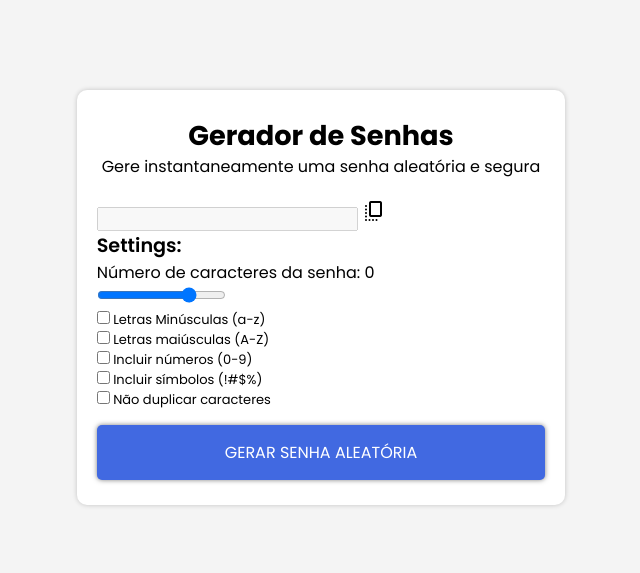
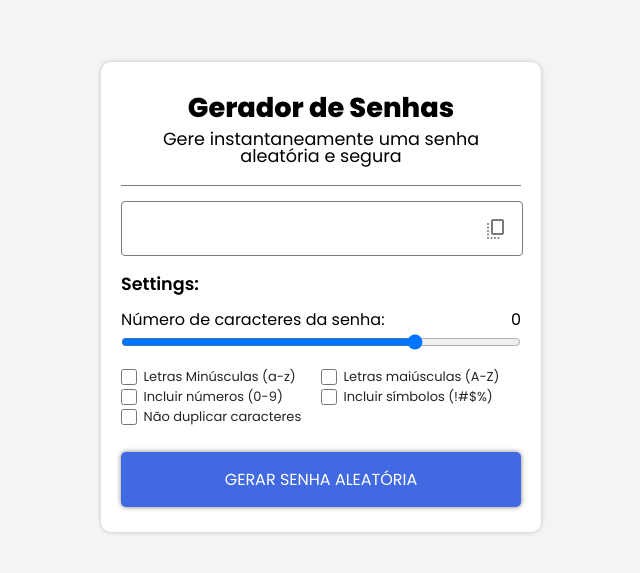
Before and after one commit to filipescrdoso/Mini-Projetos-JavaScript, a plain HTML site: page mini-projects/Password Generator/index.html in a window 1280 px wide. Shown: the part 103-676 px from the top of the page, without its empty margins (319-959 px from the left). Drawn offline with nearby package versions, Linux system fonts and the light colour scheme.

Commit message:
Updating the style
- Little fixes in the style;

```diff
--- a/mini-projects/Password Generator/index.html
+++ b/mini-projects/Password Generator/index.html
@@ -8,6 +8,67 @@
     <title>Gerador de Senhas</title>
 
     <style>
+        .container {
+            width: 400px;
+        }
+        .inner-container {
+            border-top: 1px solid rgba(0, 0, 0, .5);
+            padding-top: 15px;
+        }
+        h2 {
+            margin: 15px 0px 10px 0px;
+        }
+        .input-div {
+            position: relative;
+        }
+        .input-div input{
+            width: 100%;
+            height: 53px;
+            color: #000;
+            background: none;
+            font-size: 1.1em;
+            font-weight: 500;
+            border-radius: 4px;
+            letter-spacing: 1.4px;
+            border: 1px solid #7a7a7a;
+        }
+        .input-div span{
+            position: absolute;
+            right: 13px;
+            top: 16px;
+            cursor: pointer;
+            color: #7a7a7a;
+        }
+        .slider-details {
+            display: flex;
+            justify-content: space-between;
+        }
+        #pass-slider {
+            width: 100%;
+            margin-top: -10px;
+        }
+        .options-div{
+            margin: 10px 0px;
+        }
+        .options {
+            display: flex;
+            flex-wrap: wrap;
+        }
+        .options .option {
+            display: flex;
+            align-items: center;
+            width: calc(100%/2);
+        }
+        .options label {
+            cursor: pointer;
+            color: #252525;
+            padding-left: .5em;
+        }
+        .options .option input{
+            height: 16px;
+            width: 16px;
+            cursor: pointer;
+        }
         button {
             text-transform: uppercase;
             margin-top: 15px;
@@ -24,8 +85,8 @@
             <div class="input-div">
                 <input type="text" disabled>
                 <span class="material-symbols-rounded">copy_all</span>
-                <span class="safety-bar"></span>
             </div>
+            <span class="safety-bar"></span>
 
             <div class="settings-div">
                 <h2>Settings:</h2>
--- a/styles/generalStyle.css
+++ b/styles/generalStyle.css
@@ -34,18 +34,21 @@ body {
 
 .container h1 {
     text-align: center;
-    font-weight: 700;
+    font-weight: 800;
     font-size: 1.7em;
+    padding-bottom: 5px;
 }
 
 .container h2 {
     font-weight: 600;
-    font-size: 1.2em;
+    font-size: 1.1em;
 }
 
 .container h3 {
+    text-align: center;
     font-weight: 400;
-    font-size: 1em;
+    font-size: 1.1em;
+    line-height: 17px;
     margin: -3px 5px 20px 5px;
 }
 
```
